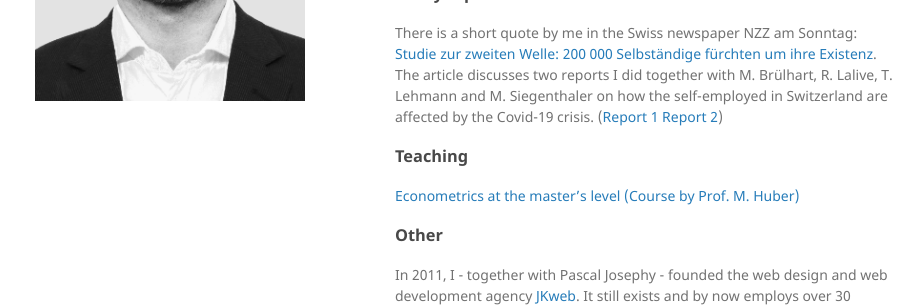
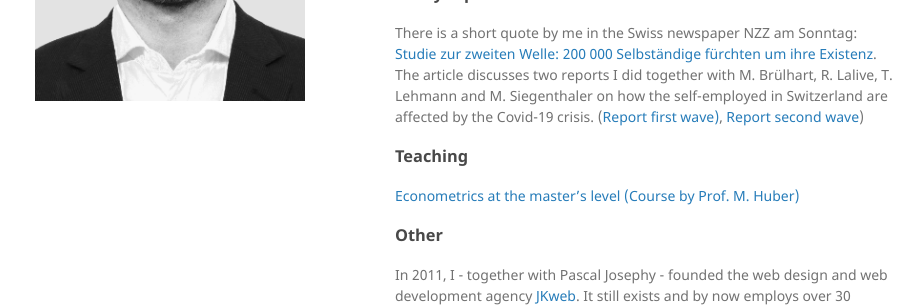
Before and after one commit to jklaeui/jklaeui.github.io, a Jekyll site: the page built from index.md, in a window 1280 px wide. Shown: the part 353-660 px from the top of the page, without its empty margins (175-1098 px from the left). Built offline with Jekyll 4.4.1, drawn with Linux system fonts in a browser that asks for light colours; our own code applies the rules of GitHub Pages for plain Markdown files; the repository's description, which GitHub fills in, is left out.

Commit message:
Update index.md

```diff
--- a/index.md
+++ b/index.md
@@ -8,7 +8,7 @@ Generally, my research interests lie in labour economics, public economics and a
 
 ### Policy reports & Media
 
-There is a short quote by me in the Swiss newspaper NZZ am Sonntag: [Studie zur zweiten Welle: 200 000 Selbständige fürchten um ihre Existenz](https://nzzas.nzz.ch/wirtschaft/zweite-welle-viele-selbstaendige-fuerchten-um-ihre-existenz-ld.1589295). The article discusses two reports I did together with M. Brülhart, R. Lalive, T. Lehmann and M. Siegenthaler on how the self-employed in Switzerland are affected by the Covid-19 crisis. ([Report 1](https://e4s.center/document/second-wave-swiss-self-employed-dealing-with-the-covid-19-confinement/)  [Report 2](https://docs.google.com/viewer?a=v&pid=sites&srcid=ZGVmYXVsdGRvbWFpbnxzaWVnZW50aGFsZXJtaWNoYWVsfGd4OjNkOTIxNDdmODBkZGVhMmI))
+There is a short quote by me in the Swiss newspaper NZZ am Sonntag: [Studie zur zweiten Welle: 200 000 Selbständige fürchten um ihre Existenz](https://nzzas.nzz.ch/wirtschaft/zweite-welle-viele-selbstaendige-fuerchten-um-ihre-existenz-ld.1589295). The article discusses two reports I did together with M. Brülhart, R. Lalive, T. Lehmann and M. Siegenthaler on how the self-employed in Switzerland are affected by the Covid-19 crisis. ([Report first wave)](https://e4s.center/document/second-wave-swiss-self-employed-dealing-with-the-covid-19-confinement/),  [Report second wave](https://docs.google.com/viewer?a=v&pid=sites&srcid=ZGVmYXVsdGRvbWFpbnxzaWVnZW50aGFsZXJtaWNoYWVsfGd4OjNkOTIxNDdmODBkZGVhMmI))
 
 ### Teaching
 
```
